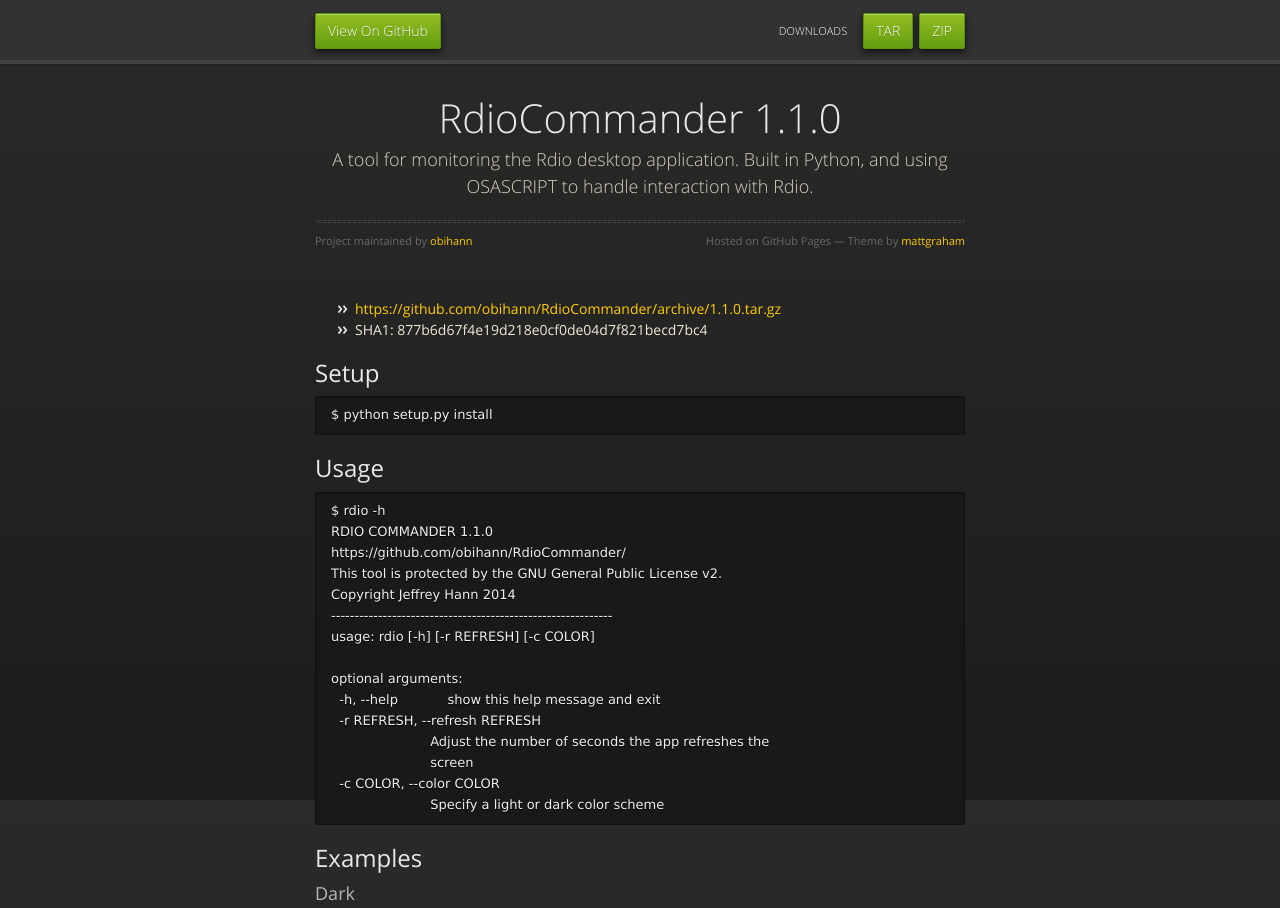
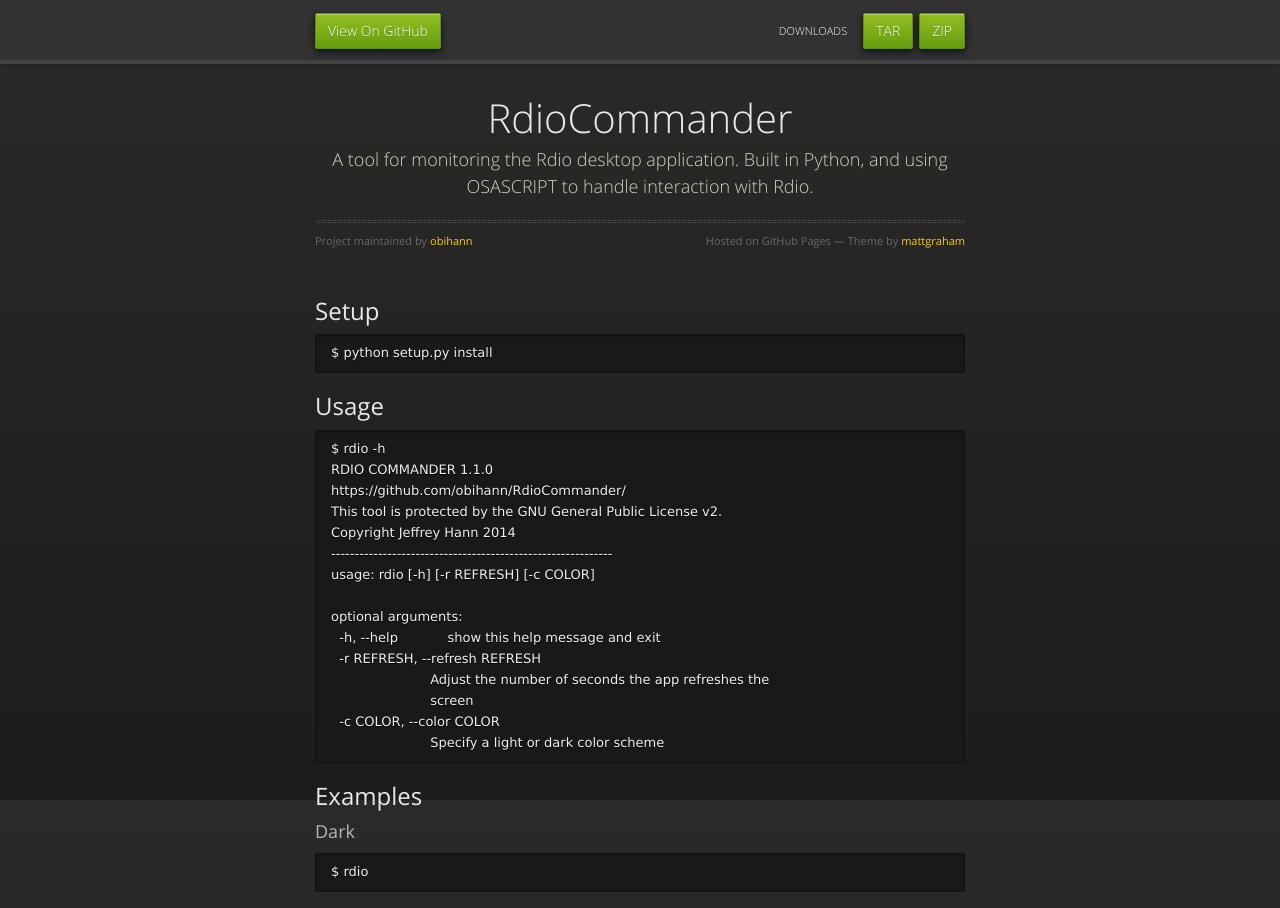
Before and after one commit to obihann/rdio-commander, a plain HTML site: page index.html in a window 1280 px wide. Shown: the top 908 px of the page. Drawn offline with nearby package versions, Linux system fonts and the light colour scheme.

Commit message:
Create gh-pages branch via GitHub

```diff
--- a/index.html
+++ b/index.html
@@ -3,7 +3,7 @@
   <head>
     <meta charset="utf-8">
     <meta http-equiv="X-UA-Compatible" content="chrome=1">
-    <title>RdioCommander 1.1.0 by obihann</title>
+    <title>RdioCommander by obihann</title>
     <link rel="stylesheet" href="stylesheets/styles.css">
     <link rel="stylesheet" href="stylesheets/pygment_trac.css">
     <script src="https://ajax.googleapis.com/ajax/libs/jquery/1.7.1/jquery.min.js"></script>
@@ -31,17 +31,14 @@
 
       <section>
         <div id="title">
-          <h1>RdioCommander 1.1.0</h1>
+          <h1>RdioCommander</h1>
           <p>A tool for monitoring the Rdio desktop application. Built in Python, and using OSASCRIPT to handle interaction with Rdio.</p>
           <hr>
           <span class="credits left">Project maintained by <a href="https://github.com/obihann">obihann</a></span>
           <span class="credits right">Hosted on GitHub Pages &mdash; Theme by <a href="https://twitter.com/michigangraham">mattgraham</a></span>
         </div>
 
-        <ul>
-<li><a href="https://github.com/obihann/RdioCommander/archive/1.1.0.tar.gz">https://github.com/obihann/RdioCommander/archive/1.1.0.tar.gz</a></li>
-<li>SHA1: 877b6d67f4e19d218e0cf0de04d7f821becd7bc4</li>
-</ul><h2>
+        <h2>
 <a name="setup" class="anchor" href="#setup"><span class="octicon octicon-link"></span></a>Setup</h2>
 
 <pre><code>$ python setup.py install
```
Also changed, not shown: params.json (+1 -1 lines).
